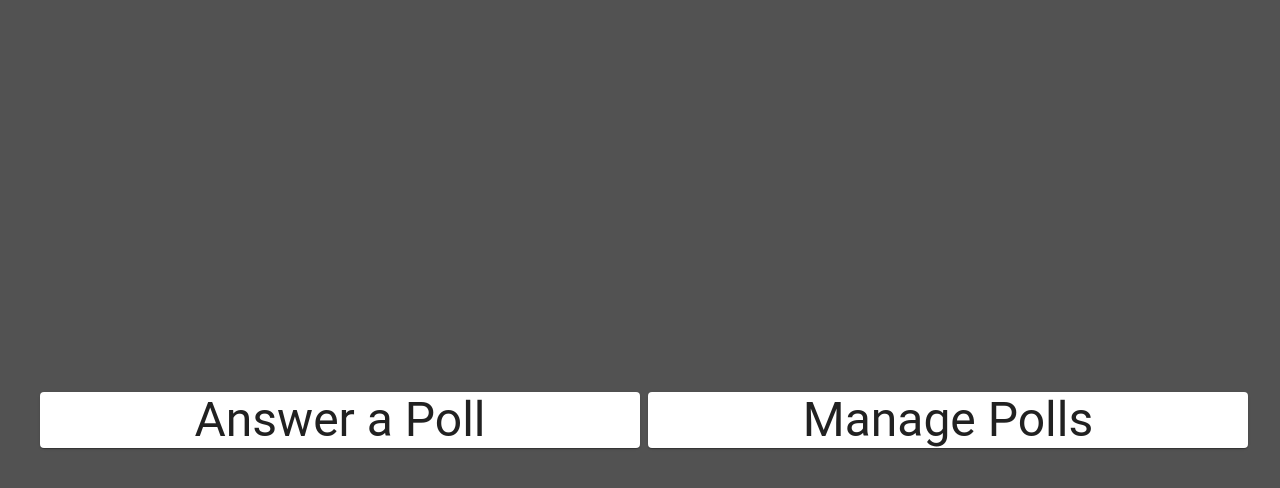
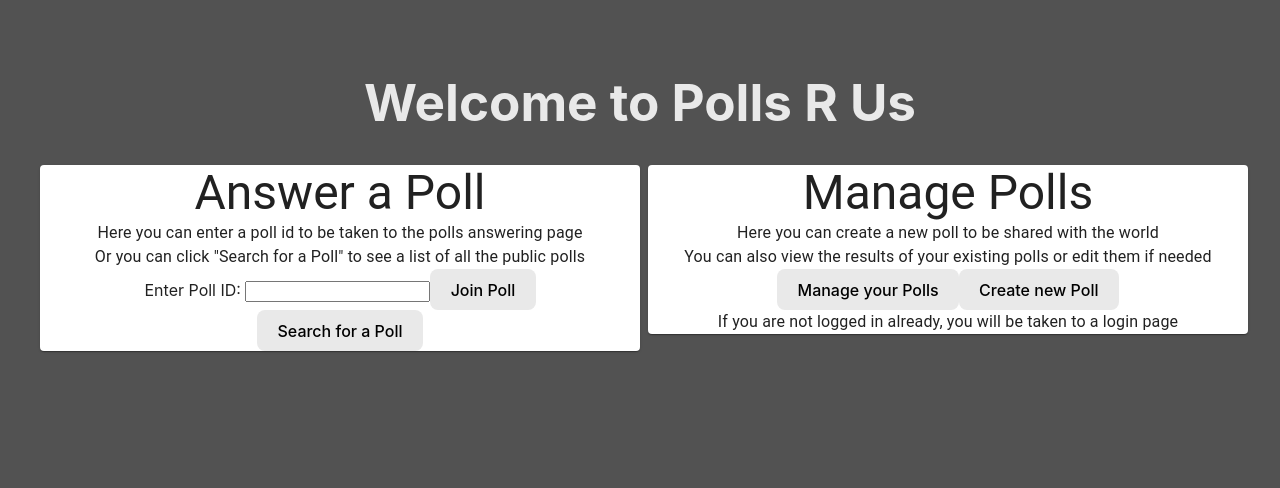
Before and after one commit to MattiLevasalmi/MyPollJS, a React (Vite) app in the folder app/: page / in a window 1280 px wide. Shown: the top 488 px of the page. Built offline with nearby package versions, Linux system fonts and the light colour scheme.

Commit message:
Developed the home page

```diff
--- a/app/src/App.tsx
+++ b/app/src/App.tsx
@@ -4,6 +4,8 @@ import Start from './Start'
 import './App.css'
 import { authContext } from './context'
 import { useState } from 'react'
+import ManagePolls from './ManagePolls'
+import CreatePoll from './CreatePoll'
 
 
 function App() {
@@ -19,9 +21,17 @@ function App() {
             path="/"
             element={<Start />}
           />
-        <Route
+          <Route
             path="/Login"
             element={<Login />}
+          />
+          <Route
+            path="/managePoll"
+            element={<ManagePolls />}
+          />
+          <Route
+            path="/createPoll"
+            element={<CreatePoll />}
           />
         </Routes>
       </BrowserRouter>
--- /dev/null
+++ b/app/src/CreatePoll.tsx
@@ -0,0 +1,14 @@
+import { useNavigate } from "react-router-dom"
+
+
+export default function CreatePoll(){
+
+    const navigate = useNavigate();
+
+    return(
+        <>
+            <h1>Work in Progress</h1>
+            <button onClick={() => navigate('/')}>Home</button>
+        </>
+    )
+}
--- a/app/src/Login.tsx
+++ b/app/src/Login.tsx
@@ -1,8 +1,13 @@
+import { useLocation, useNavigate } from "react-router-dom";
 import { useAuthContext } from "./context";
+//import { IconButton } from "@mui/material";
+//import { Closeicon } from "@mui/icons-material" run 'npm install @mui/icon-material' (may be wrong)
 
 export default function Login(){
 
     const { setAuthToken, setType } = useAuthContext();
+    const navigate = useNavigate();
+    const { state } = useLocation();
 
     const submitLogin = (event: React.SyntheticEvent) => {
         event.preventDefault();
@@ -19,10 +24,12 @@ export default function Login(){
         if (email == "admin@polls.com" && password == "completelySafe") {
             setAuthToken("Zebra");
             setType("Owner");
+            navigate(state)
         }
         else if (email == "user@coldmail.com" && password == "notSafe") {
             setAuthToken("Lepard");
             setType("User");
+            navigate(state)
         }
         else {
             window.alert("Incorrect email or password")
@@ -31,6 +38,7 @@ export default function Login(){
 
     return(
         <div>
+            <button onClick={() => navigate('/')}>Home</button>
             <h1>Login to Polls R Us</h1>
             <form onSubmit={submitLogin}>
                 <p><input type="email" id="email" required></input></p>
--- /dev/null
+++ b/app/src/ManagePolls.tsx
@@ -0,0 +1,13 @@
+import { useNavigate } from "react-router-dom";
+
+
+export default function ManagePolls(){
+    const navigate = useNavigate();
+
+    return(
+        <>
+            <h1>Work in Progress</h1>
+            <button onClick={() => navigate('/')}>Home</button>
+        </>
+    )
+}
--- a/app/src/Start.tsx
+++ b/app/src/Start.tsx
@@ -2,11 +2,13 @@ import Paper from '@mui/material/Paper';
 import Grid from '@mui/material/Grid';
 import { Typography } from '@mui/material';
 import './Start.css'
+import { useAuthContext } from './context';
+import { useNavigate } from 'react-router-dom';
 
 export default function Start() {
     return(
         <>
-            <h6></h6>
+            <h1>Welcome to Polls R Us</h1>
             <Grid container spacing={2}>
                 <Grid item xs={6}>
                     <AnswerPoll/>
@@ -20,17 +22,65 @@ export default function Start() {
 }
 
 function AnswerPoll() {
+
+    const joinPoll = (event: React.SyntheticEvent) => {
+        event.preventDefault();
+        const form = event.target as typeof event.target & {
+            pollId: {value: string}
+        };
+        const pollId = form.pollId.value;
+        getPoll(pollId);
+    }
+
+    const getPoll = (pollId: string) => {
+        pollId // Brings user to a page they can answer selected poll in
+    }
+
+    const findPolls = () => {
+        // Shows list of polls
+    }
+
     return (
         <Paper className="paper">
             <Typography variant='h3'>Answer a Poll</Typography>
+            <Typography variant='body1'>Here you can enter a poll id to be taken to the polls answering page</Typography>
+            <Typography variant='body1'>Or you can click "Search for a Poll" to see a list of all the public polls</Typography>
+            <form onSubmit={joinPoll}>
+                Enter Poll ID: <input type="number" id="pollId" required></input>
+                <button type="submit">Join Poll</button>
+            </form>
+            <button onClick={findPolls}>Search for a Poll</button>
         </Paper>
     )
 }
 
 function ManagePoll() {
+
+    const { authToken } = useAuthContext();
+    const navigate = useNavigate();
+
+    const managePollPage = () => {
+        if (authToken == "")
+            navigate('/Login', {state: '/managePoll'})
+        else
+            navigate('/managePoll')
+    }
+
+    const createPollPage = () => {
+        if (authToken == "")
+            navigate('/Login', {state: '/createPoll'})
+        else
+            navigate('/createPoll')
+    }
+
     return (
         <Paper className="paper">
             <Typography variant='h3'>Manage Polls</Typography>
+            <Typography variant='body1'>Here you can create a new poll to be shared with the world</Typography>
+            <Typography variant='body1'>You can also view the results of your existing polls or edit them if needed</Typography>
+            <button onClick={managePollPage}>Manage your Polls</button>
+            <button onClick={createPollPage}>Create new Poll</button>
+            <Typography variant='body1'>If you are not logged in already, you will be taken to a login page</Typography>
         </Paper>
     )
 }
--- a/app/src/index.css
+++ b/app/src/index.css
@@ -11,7 +11,6 @@
 
 body {
   display: flex;
-  place-items: center;
   min-height: 100vh;
 }
 
```
